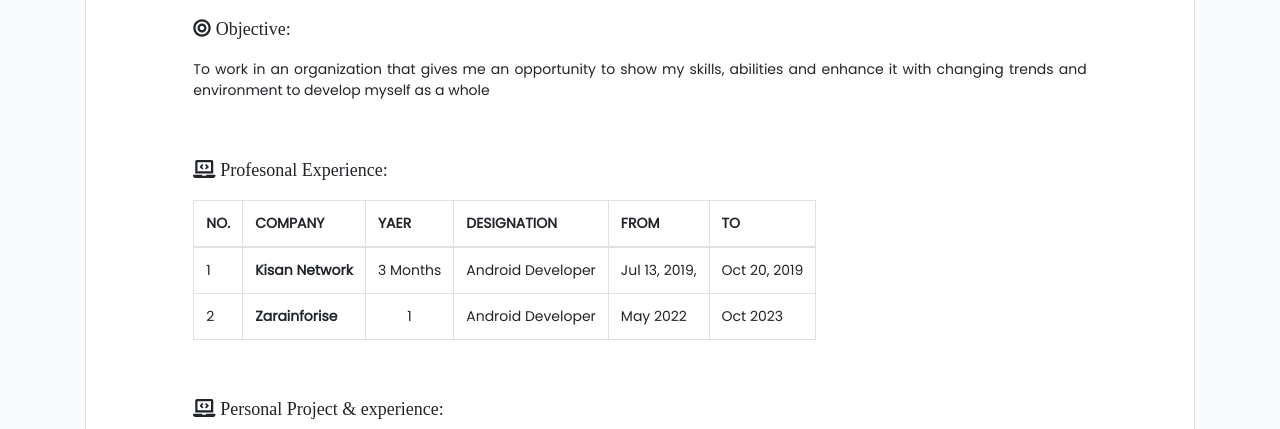
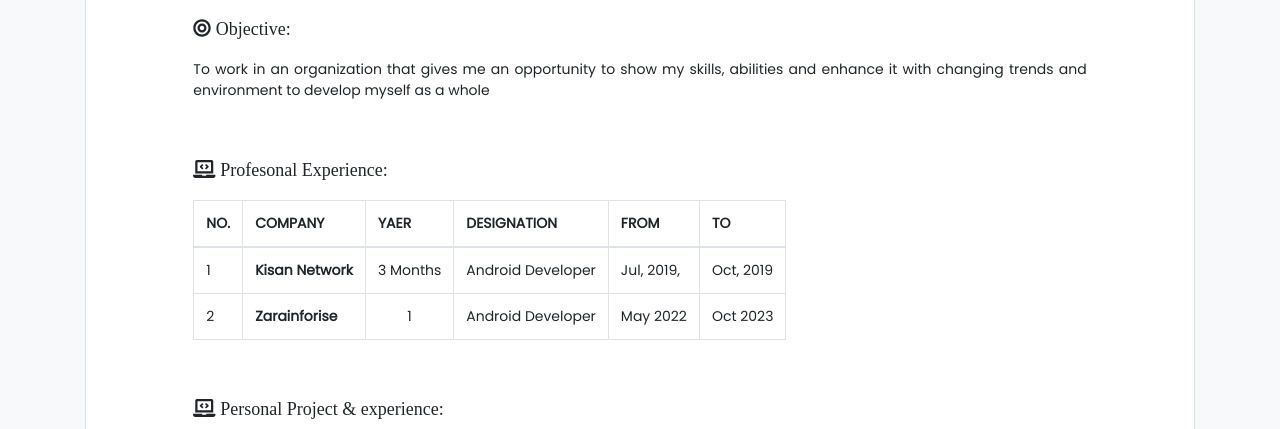
Before and after one commit to rabi-shankar/resume, a Jekyll site: the page built from index.html, in a window 1280 px wide and 900 px high, scrolled down 336 px. Shown: the top 429 px of the window. Built offline with Jekyll 4.4.1, drawn with Linux system fonts in a browser that asks for light colours; nearby versions of some CDN libraries; some web fonts are replaced.

Commit message:
Update resume.yml

```diff
--- a/_data/resume.yml
+++ b/_data/resume.yml
@@ -103,8 +103,8 @@ experience:
     - company: Kisan Network
       year: 3 Months
       role: Android Developer
-      start: Jul 13, 2019,
-      end: Oct 20, 2019
+      start: Jul, 2019,
+      end: Oct, 2019
 
     - company: Zarainforise
       year: 1
```
